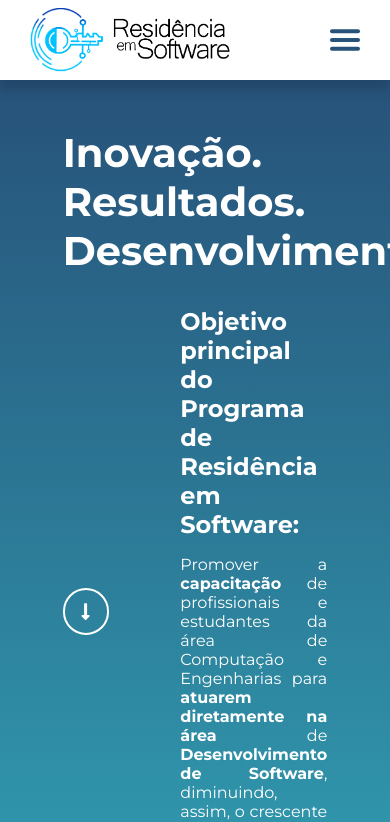
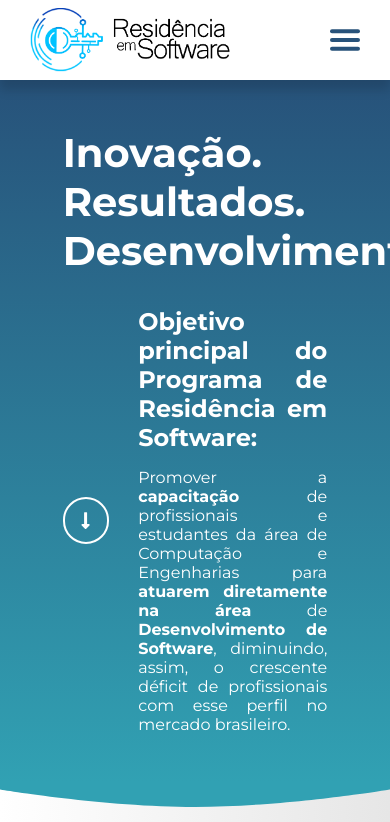
Before and after one commit to igorroc/residencia-next, a Next.js app: page / in a window 390 px wide. Shown: the top 822 px of the page. Built offline with nearby package versions, Linux system fonts and the light colour scheme.

Commit message:
fix: Hero subtitle on mobile

```diff
--- a/src/app/page.module.css
+++ b/src/app/page.module.css
@@ -298,6 +298,10 @@
 /* ! MEDIA QUERIES */
 
 @media (max-width: 900px) {
+	.heroSubtitle{
+		flex: 2.5;
+	}
+
 	.sobreContent {
 		flex-direction: column-reverse;
 	}
```
